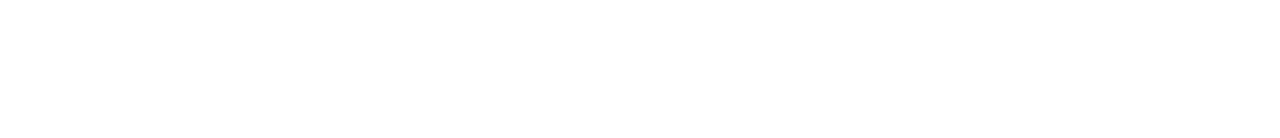
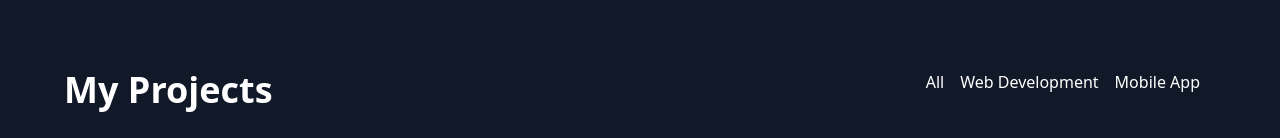
Before and after one commit to Nrhhmzh/Profile, a Vue app: page / in a window 1280 px wide. Shown: the part 2659-2797 px from the top of the page. Before the commit the page ends 2649 px from the top, so only its background shows below. Built offline with nearby package versions, Linux system fonts and the light colour scheme.

Commit message:
latest project section

```diff
--- a/src/App.vue
+++ b/src/App.vue
@@ -5,6 +5,7 @@
     <ServicesSection />
     <AboutSection />
     <ExperienceAndSkillsSection />
+    <LatestProjectSection />
   </div>
 </template>
 
@@ -16,4 +17,5 @@
   const ServicesSection = defineAsyncComponent(()=>import('@/components/ServicesSection.vue'));
   const AboutSection = defineAsyncComponent(()=>import('@/components/AboutSection.vue'));
   const ExperienceAndSkillsSection = defineAsyncComponent(()=>import('@/components/ExperienceAndSkillsSection.vue'));
+  const LatestProjectSection = defineAsyncComponent(()=>import('@/components/LatestProjectSection.vue'));
 </script>
--- /dev/null
+++ b/src/components/LatestProjectSection.vue
@@ -0,0 +1,146 @@
+<template>
+    <section class="text-white mt-20">
+        <div class="px-4 xl:pl-16">
+            <div class="mb-4 md:flex md:justify-between xl:pr-16">
+                <h2 class="text-4xl font-bold text-white">My Projects</h2>
+                <div class="flex space-x-4 mb-4 mt-5 md:mt-0">
+                    <button class="hover:text-primary" v-for="category in ['All', 'Web Development', 'Mobile App']"
+                        :key="category" @click="() => selectedCategory = category">
+                        {{ category }}
+                    </button>
+                </div>
+            </div>
+            <ul class="px-4 sm:py-16 xl:pr-16 grid grid-cols-1 gap-6 pt-10 sm:grid-cols-2 md:gap-10 md:pt-12 lg:grid-cols-3"
+                data-aos="fade-right"
+            >
+                <div v-for="project in filteredProjects" :key="project.id">
+                    <div class="h-52 md:h-[24rem] rounded-t-xl relative group"
+                        :style="{ backgroundImage: 'url(' + project.image + ')', backgroundSize: 'cover' }"
+                    >
+                        <div class="overlay items-center justify-center absolute top-0 left-0 w-full h-full bg-[#181818] bg-opacity-0
+                            hidden group-hover:flex group-hover:bg-opacity-80 transition-all duration-500"
+                        >
+                            <a class="h-14 w-14 mr-2 border-2 relative rounded-full border-[#ADB7BE] hover:border-white group/link"
+                                :href="project.webURL"
+                            >
+                                <svg xmlns="http://www.w3.org/2000/svg" fill="none"
+                                    viewBox="0 0 24 24" stroke-width="1.5" stroke="currentColor" aria-hidden="true"
+                                    data-slot="icon"
+                                    class="h-10 w-10 text-[#ADB7BE] absolute top-1/2 left-1/2 transform -translate-x-1/2 -translate-y-1/2  cursor-pointer group-hover/link:text-white"
+                            >
+                                    <path stroke-linecap="round" stroke-linejoin="round"
+                                        d="M17.25 6.75 22.5 12l-5.25 5.25m-10.5 0L1.5 12l5.25-5.25m7.5-3-4.5 16.5">
+                                    </path>
+                                </svg>
+                            </a>
+                            <a
+                                class="h-14 w-14 border-2 relative rounded-full border-[#ADB7BE] hover:border-white group/link"
+                                :href="project.gitURL"
+                            >
+                                <svg xmlns="http://www.w3.org/2000/svg" fill="none"
+                                    viewBox="0 0 24 24" stroke-width="1.5" stroke="currentColor" aria-hidden="true"
+                                    data-slot="icon"
+                                    class="h-10 w-10 text-[#ADB7BE] absolute top-1/2 left-1/2 transform -translate-x-1/2 -translate-y-1/2  cursor-pointer group-hover/link:text-white"
+                                >
+                                    <path stroke-linecap="round" stroke-linejoin="round"
+                                        d="M2.036 12.322a1.012 1.012 0 0 1 0-.639C3.423 7.51 7.36 4.5 12 4.5c4.638 0 8.573 3.007 9.963 7.178.07.207.07.431 0 .639C20.577 16.49 16.64 19.5 12 19.5c-4.638 0-8.573-3.007-9.963-7.178Z">
+                                    </path>
+                                    <path stroke-linecap="round" stroke-linejoin="round"
+                                        d="M15 12a3 3 0 1 1-6 0 3 3 0 0 1 6 0Z">
+                                    </path>
+                                </svg>
+                            </a>
+                        </div>
+                    </div>
+
+                    <div class="text-white rounded-b-xl mt-3 bg-[#111a3e] shadow-lg border border-[#1f1641] py-6 px-4">
+                        <h3 class="text-lg font-semibold uppercase lg:text-xl"> {{ project.title }}</h3>
+                        <p class="text-[#ADB7BE]">{{ project.description }}</p>
+                        <div class="flex flex-wrap p-2.5">
+                            <div v-for="technology in project.technologies" :key="technology" class="text-center ml-1 mt-1 rounded-3xl bg-[#111827]"
+                                style="box-shadow: 0 4px 30px rgba(0, 0, 0, 0.1); border: 1px solid #111827;backdrop-filter: blur(9px);-webkit-backdrop-filter: blur(9px);"
+                            >
+                                <p class="px-1 py-2">{{ technology }}</p>
+                            </div>
+                        </div>
+                    </div>
+                </div>
+            </ul>
+        </div>
+    </section>
+</template>
+
+<script setup>
+    import { ref, computed } from 'vue';
+
+    const Projects = ref([
+        {
+            id: 1,
+            category: 'web development',
+            image: 'src/assets/project.png',
+            title: 'project 1',
+            description: 'Lorem ipsum dolor sit amet consectetur adipisicing elit. Hic tenetur quasi ipsam labore sapiente, accusamus necessitatibus laboriosam non voluptas inventore deserunt dolore modi ex, praesentium at provident nihil magni ratione!',
+            technologies: ['vue.js 3', 'vuex', 'Express'],
+            gitURL: '',
+            webURL: ''
+        },
+        {
+            id: 2,
+            category: 'Mobile App',
+            image: 'src/assets/mobile.jpg',
+            title: 'project 1',
+            description: 'Lorem ipsum dolor sit amet consectetur adipisicing elit. Hic tenetur quasi ipsam labore sapiente, accusamus necessitatibus laboriosam non voluptas inventore deserunt dolore modi ex, praesentium at provident nihil magni ratione!',
+            technologies: ['vue.js 3', 'vuex', 'Express'],
+            gitURL: '',
+            webURL: ''
+        },
+        {
+            id: 3,
+            category: 'web development',
+            image: 'src/assets/project.png',
+            title: 'project 1',
+            description: 'Lorem ipsum dolor sit amet consectetur adipisicing elit. Hic tenetur quasi ipsam labore sapiente, accusamus necessitatibus laboriosam non voluptas inventore deserunt dolore modi ex, praesentium at provident nihil magni ratione!',
+            technologies: ['vue.js 3', 'vuex', 'Express'],
+            gitURL: '',
+            webURL: ''
+        },
+        {
+            id: 4,
+            category: 'Mobile App',
+            image: 'src/assets/mobile.jpg',
+            title: 'project 1',
+            description: 'Lorem ipsum dolor sit amet consectetur adipisicing elit. Hic tenetur quasi ipsam labore sapiente, accusamus necessitatibus laboriosam non voluptas inventore deserunt dolore modi ex, praesentium at provident nihil magni ratione!',
+            technologies: ['vue.js 3', 'vuex', 'Express'],
+            gitURL: '',
+            webURL: ''
+        },
+        {
+            id: 5,
+            category: 'web development',
+            image: 'src/assets/project.png',
+            title: 'project 1',
+            description: 'Lorem ipsum dolor sit amet consectetur adipisicing elit. Hic tenetur quasi ipsam labore sapiente, accusamus necessitatibus laboriosam non voluptas inventore deserunt dolore modi ex, praesentium at provident nihil magni ratione!',
+            technologies: ['vue.js 3', 'vuex', 'Express'],
+            gitURL: '',
+            webURL: ''
+        },
+        {
+            id: 6,
+            category: 'Mobile App',
+            image: 'src/assets/mobile.jpg',
+            title: 'project 1',
+            description: 'Lorem ipsum dolor sit amet consectetur adipisicing elit. Hic tenetur quasi ipsam labore sapiente, accusamus necessitatibus laboriosam non voluptas inventore deserunt dolore modi ex, praesentium at provident nihil magni ratione!',
+            technologies: ['vue.js 3', 'vuex', 'Express'],
+            gitURL: '',
+            webURL: ''
+        }
+    ]);
+
+    const selectedCategory = ref('All');
+    const filteredProjects = computed(() => {
+        if(selectedCategory.value == 'All'){
+            return Projects.value;
+        }
+        return Projects.value.filter(project => project.category.toLocaleLowerCase() == selectedCategory.value.toLocaleLowerCase());
+    })
+</script>
```
Also changed, not shown: src/assets/mobile.jpg (added), 1 other file (tests, documents, lock files or other folders).
